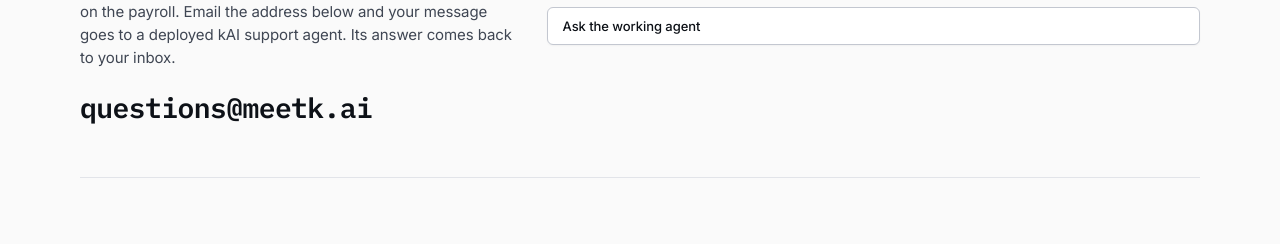
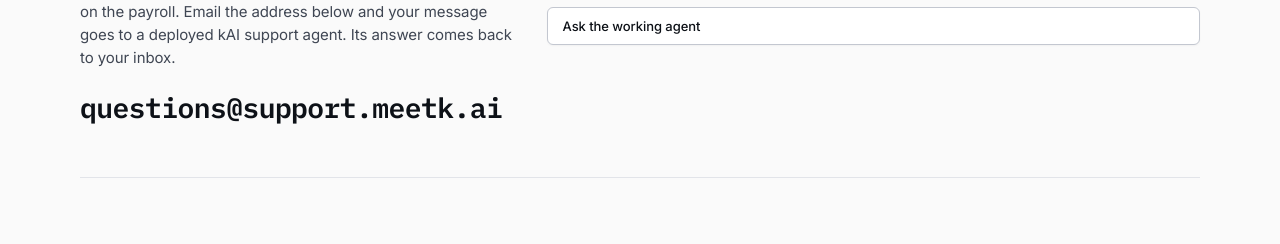
Before and after one commit to malvavisc0/meetkai, a Python web app: template src/kai/cockpit/templates/index.html in a window 1280 px wide. Shown: the part 2142-2386 px from the top of the page. Run offline with Jinja, Linux system fonts and the light colour scheme; the template is opened without the code that fills it, so the values that code supplies are empty.

Commit message:
correcting email

```diff
--- a/src/kai/cockpit/templates/index.html
+++ b/src/kai/cockpit/templates/index.html
@@ -168,11 +168,11 @@
       <p class="landing-eyebrow">See it working</p>
       <h2 id="proof-title" class="landing-proof__title">Give the agent a question you actually care about.</h2>
       <p class="landing-proof__copy">You don't have to take our word for it — there's already one on the payroll. Email the address below and your message goes to a deployed kAI support agent. Its answer comes back to your inbox.</p>
-      <a class="landing-proof__email" href="mailto:questions@meetk.ai">questions@meetk.ai</a>
+      <a class="landing-proof__email" href="mailto:questions@support.meetk.ai">questions@support.meetk.ai</a>
     </div>
     <div class="landing-proof__action">
       <p class="landing-proof__path"><span>Your email</span><span>Deployed agent</span><span>Reply in your inbox</span></p>
-      <a href="mailto:questions@meetk.ai" class="button">Ask the working agent</a>
+      <a href="mailto:questions@support.meetk.ai" class="button">Ask the working agent</a>
     </div>
   </section>
 
```
